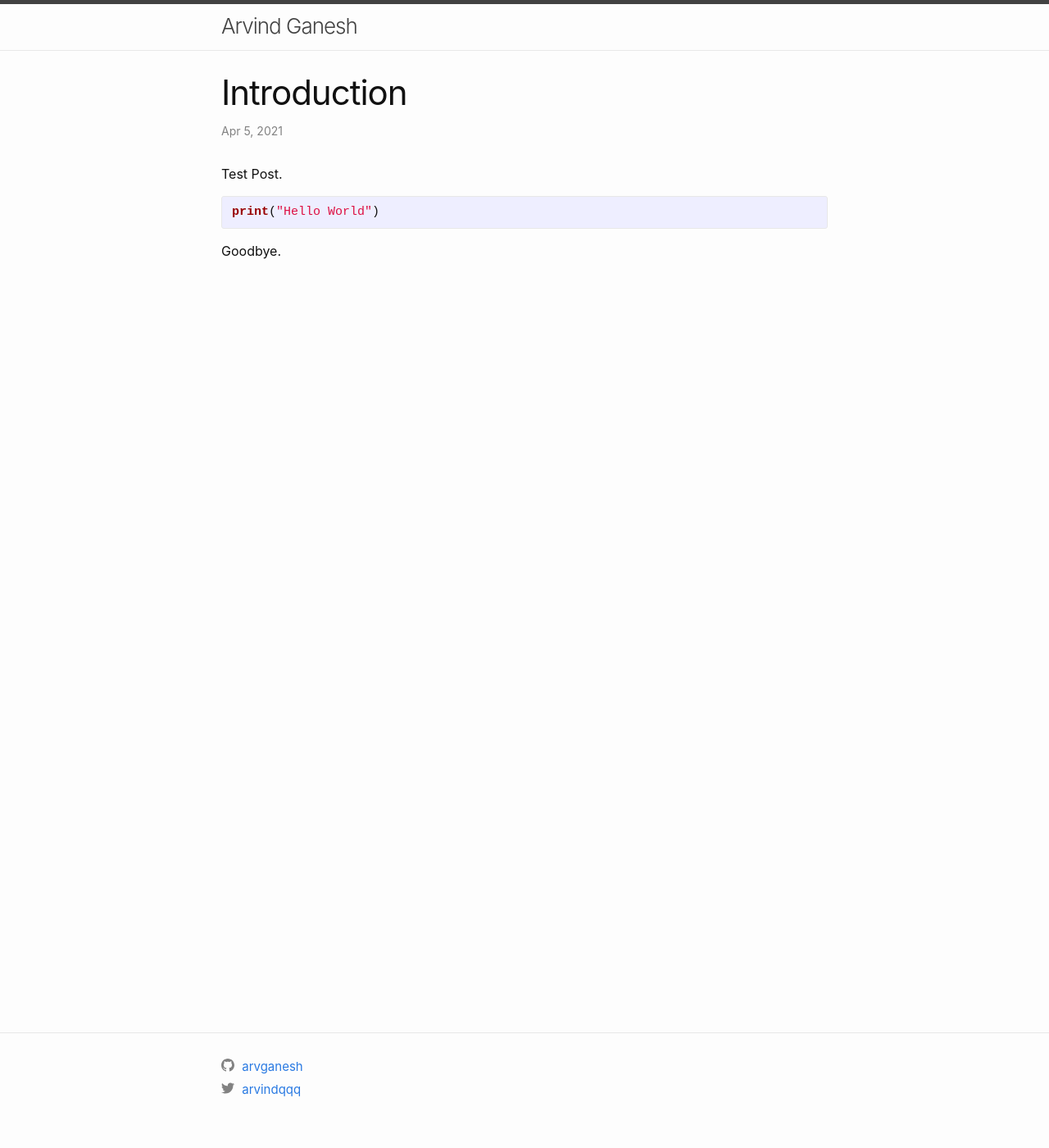
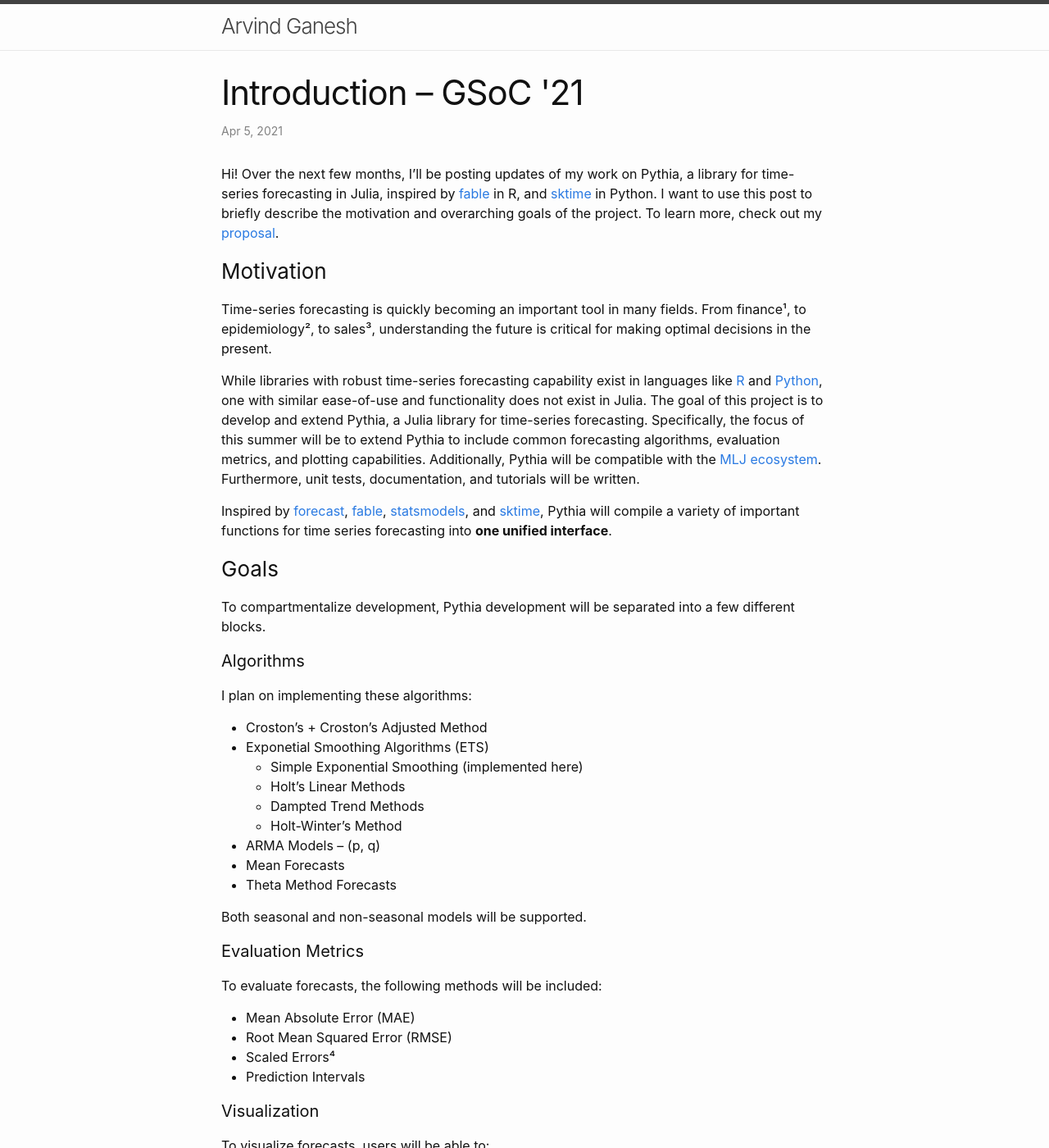
Before and after one commit to arvganesh/arvganesh.github.io, a Jekyll site: the page built from _posts/2021-04-04-welcome-to-jekyll.markdown, in a window 1280 px wide and 1400 px high. Shown: the whole window at 82% size. Built offline with Jekyll 4.4.1, drawn with Linux system fonts in a browser that asks for light colours; some of the changed text lies outside the part shown.

Commit message:
Added first article

```diff
--- a/_posts/2021-04-04-welcome-to-jekyll.markdown
+++ b/_posts/2021-04-04-welcome-to-jekyll.markdown
@@ -1,13 +1,60 @@
 ---
 layout: post
-title:  "Introduction"
+title:  "Introduction – GSoC '21"
 date:   2021-04-04 22:10:13 -0500
-categories: jekyll update
+categories: GSOC time-series
 ---
-Test Post.
+Hi! Over the next few months, I'll be posting updates of my work on Pythia, a library for time-series forecasting in Julia, inspired by [fable](https://fable.tidyverts.org/) in R, and [sktime](https://www.sktime.org/en/latest/) in Python. I want to use this post to briefly describe the motivation and overarching goals of the project. To learn more, check out my [proposal](https://docs.google.com/document/d/1PPBPF0ZWney-bK3XLIOo76HGcqaLp5rlQmeWVeC354s/edit?usp=sharing).
 
-{% highlight python %}
-print("Hello World")
-{% endhighlight %}
+### Motivation
 
-Goodbye.
+Time-series forecasting is quickly becoming an important tool in many fields. From finance¹, to epidemiology², to sales³, understanding the future is critical for making optimal decisions in the present.
+
+While libraries with robust time-series forecasting capability exist in languages like [R](https://cran.r-project.org/web/packages/forecast/index.html) and [Python](https://www.statsmodels.org/stable/index.html), one with similar ease-of-use and functionality does not exist in Julia. The goal of this project is to develop and extend Pythia, a Julia library for time-series forecasting. Specifically, the focus of this summer will be to extend Pythia to include common forecasting algorithms, evaluation metrics, and plotting capabilities. Additionally, Pythia will be compatible with the [MLJ ecosystem](https://github.com/alan-turing-institute/MLJ.jl#the-mlj-universe). Furthermore, unit tests, documentation, and tutorials will be written.
+
+Inspired by [forecast](https://cran.r-project.org/web/packages/forecast/index.html), [fable](https://fable.tidyverts.org/), [statsmodels](https://www.statsmodels.org/stable/index.html), and [sktime](https://www.sktime.org/en/latest/), Pythia will compile a variety of important functions for time series forecasting into **one unified interface**.
+
+### Goals
+
+To compartmentalize development, Pythia development will be separated into a few different blocks.
+
+#### Algorithms
+I plan on implementing these algorithms:
+- Croston's + Croston's Adjusted Method
+- Exponetial Smoothing Algorithms (ETS)
+  - Simple Exponential Smoothing (implemented here)
+  - Holt's Linear Methods
+  - Dampted Trend Methods
+  - Holt-Winter's Method
+- ARMA Models – (p, q)
+- Mean Forecasts
+- Theta Method Forecasts
+
+Both seasonal and non-seasonal models will be supported.
+
+#### Evaluation Metrics
+To evaluate forecasts, the following methods will be included:
+- Mean Absolute Error (MAE)
+- Root Mean Squared Error (RMSE)
+- Scaled Errors⁴
+- Prediction Intervals
+
+#### Visualization
+To visualize forecasts, users will be able to:
+- Plot observed and predicted observations vs. time
+- Plot Prediction Intervals
+
+#### MLJ Integration
+First, Pythia will be written as a standalone library. After the forecasting algorithms have been written, a wrapper for Pythia will be written in MLJ.
+
+Additionally, tests, documentation, and tutorials will be written.
+
+### Conclusion
+
+Thanks for reading! Please reach out to me via the [Julia Slack](https://julialang.org/slack/) (@arvganesh) if you have any questions or are interested in contributing. Finally, I'd like to thank my mentors [Sebastian Vollmer](https://www.turing.ac.uk/people/researchers/sebastian-vollmer), [Andrii Babii](https://ababii.github.io/), and [Markus Löning](https://www.turing.ac.uk/people/former-enrichment-students/markus-loning) for their feedback and advice on my proposal.
+
+#### References
+1. Kim, K. 2003. “Financial Time Series Forecasting Using Support Vector Machines.” Neurocomputing.
+2. Maleki, Mohsen, Mohammad Reza Mahmoudi, Darren Wraith, and Kim-Hung Pho. 2020. “Time Series Modelling to Forecast the Confirmed and Recovered Cases of COVID-19.” Travel Medicine and Infectious Disease 37 (September): 101742.
+3. Willemain, Thomas R., Charles N. Smart, Joseph H. Shockor, and Philip A. DeSautels. 1994. “Forecasting Intermittent Demand in Manufacturing: A Comparative Evaluation of Croston’s Method.” International Journal of Forecasting 10 (4): 529–38.
+4. Hyndman, Rob J., and Anne B. Koehler. 2006. “Another Look at Measures of Forecast Accuracy.” International Journal of Forecasting. https://doi.org/10.1016/j.ijforecast.2006.03.001.
```
Also changed, not shown: 5 other files.
